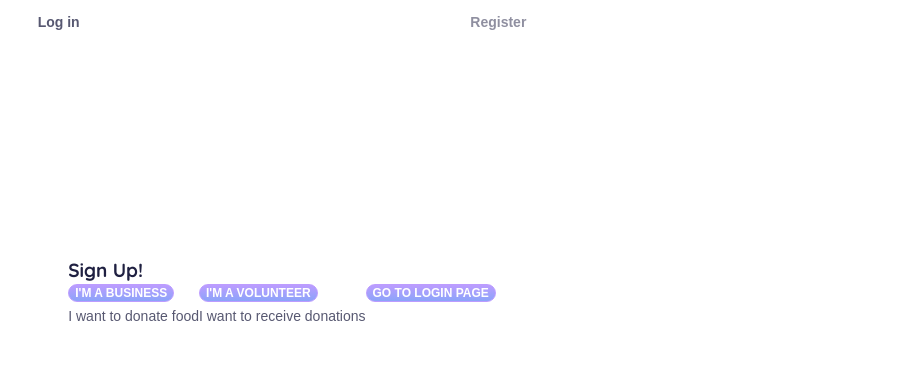
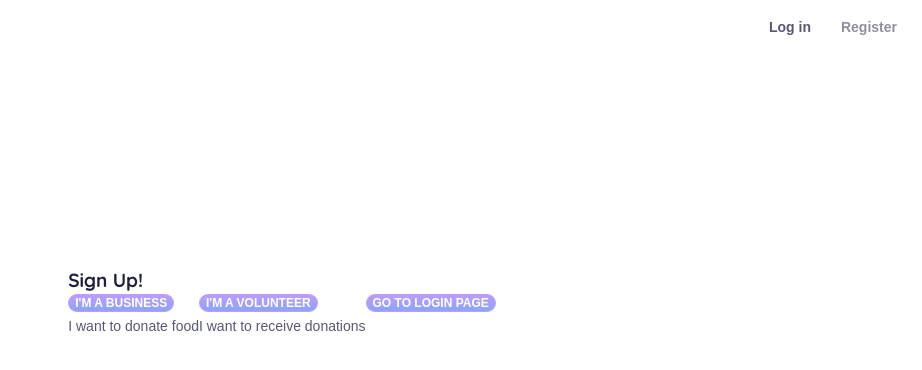
Before and after one commit to Replate-EU/Frontend, a React (Create React App) app in the folder front-end/: page / in a window 1280 px wide. Shown: the top 370 px of the page, without its empty margins (358-1280 px from the left). Built offline with nearby package versions, Linux system fonts and the light colour scheme; no server answers; a web font is replaced by a local one.

Commit message:
Navbar is now to the top right

```diff
--- a/front-end/src/CSS/App.css
+++ b/front-end/src/CSS/App.css
@@ -502,15 +502,17 @@ a:focus {
 }
 .navbar-container nav ul {
   display: flex;
-  justify-content: space-evenly;
+  justify-content: flex-end;
   align-items: center;
   padding: 10px;
+}
+.navbar-container nav ul li {
+  padding: 5px 15px;
 }
 .navbar-container nav a {
   text-decoration: none;
   font-weight: bold;
   color: linear-gradient(180deg, #bc9cff 0%, #8BA4F9 100%);
-  padding: 5px;
 }
 .navbar-container nav button {
   font-family: Montserrat, sans-serif;
--- a/front-end/src/LESS/NavBar.less
+++ b/front-end/src/LESS/NavBar.less
@@ -5,17 +5,20 @@
     nav {
         ul {
             display: flex;
-            justify-content: space-evenly;
+            justify-content: flex-end;
             align-items: center;
             padding: 10px;
 
+            li {
+                padding: 5px 15px;
+            }
         }
 
     a {
         text-decoration: none;
         font-weight: bold;
         color: @purple-gradient;
-        padding: 5px;
+
     }
 
     button {
```
